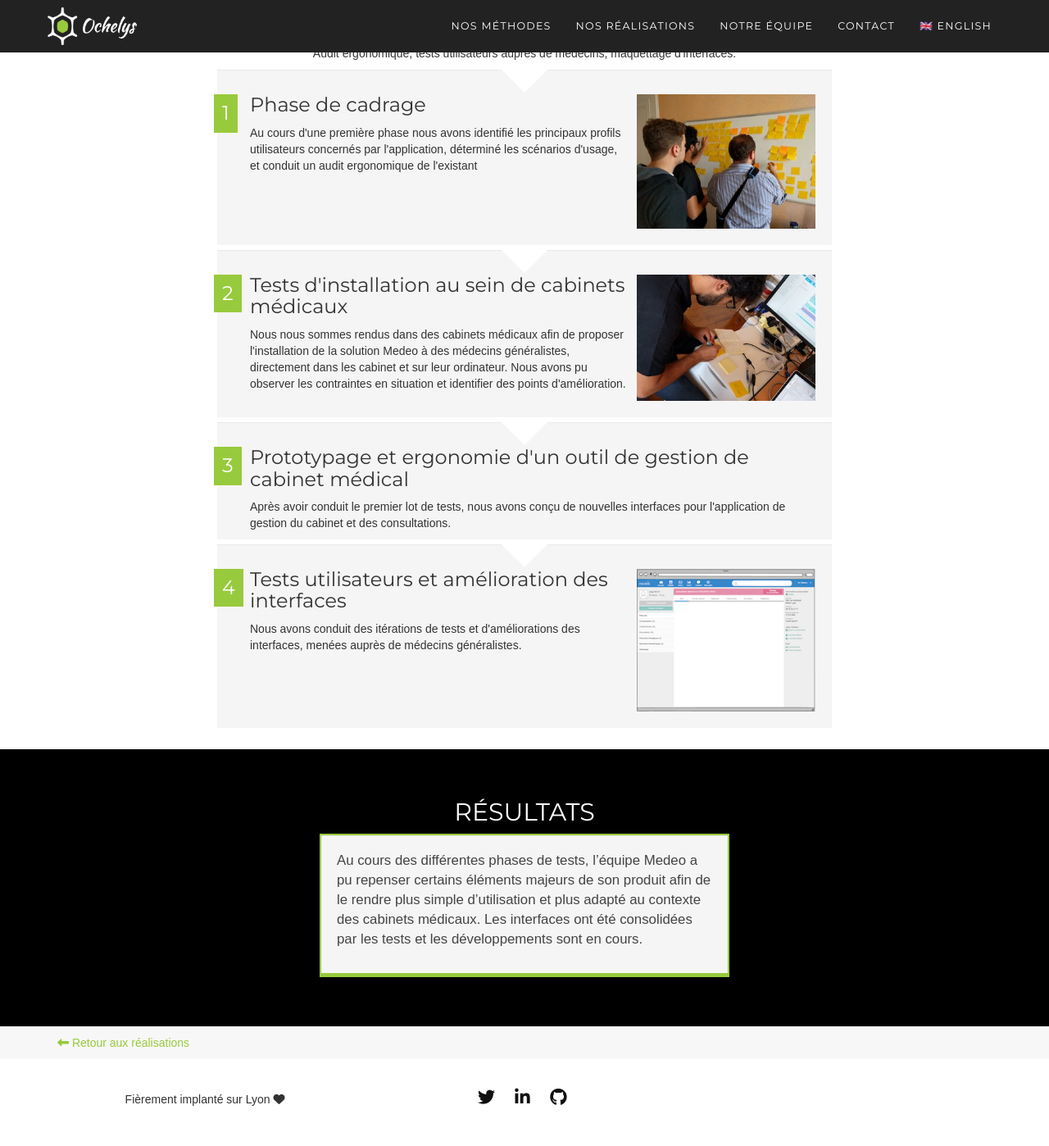
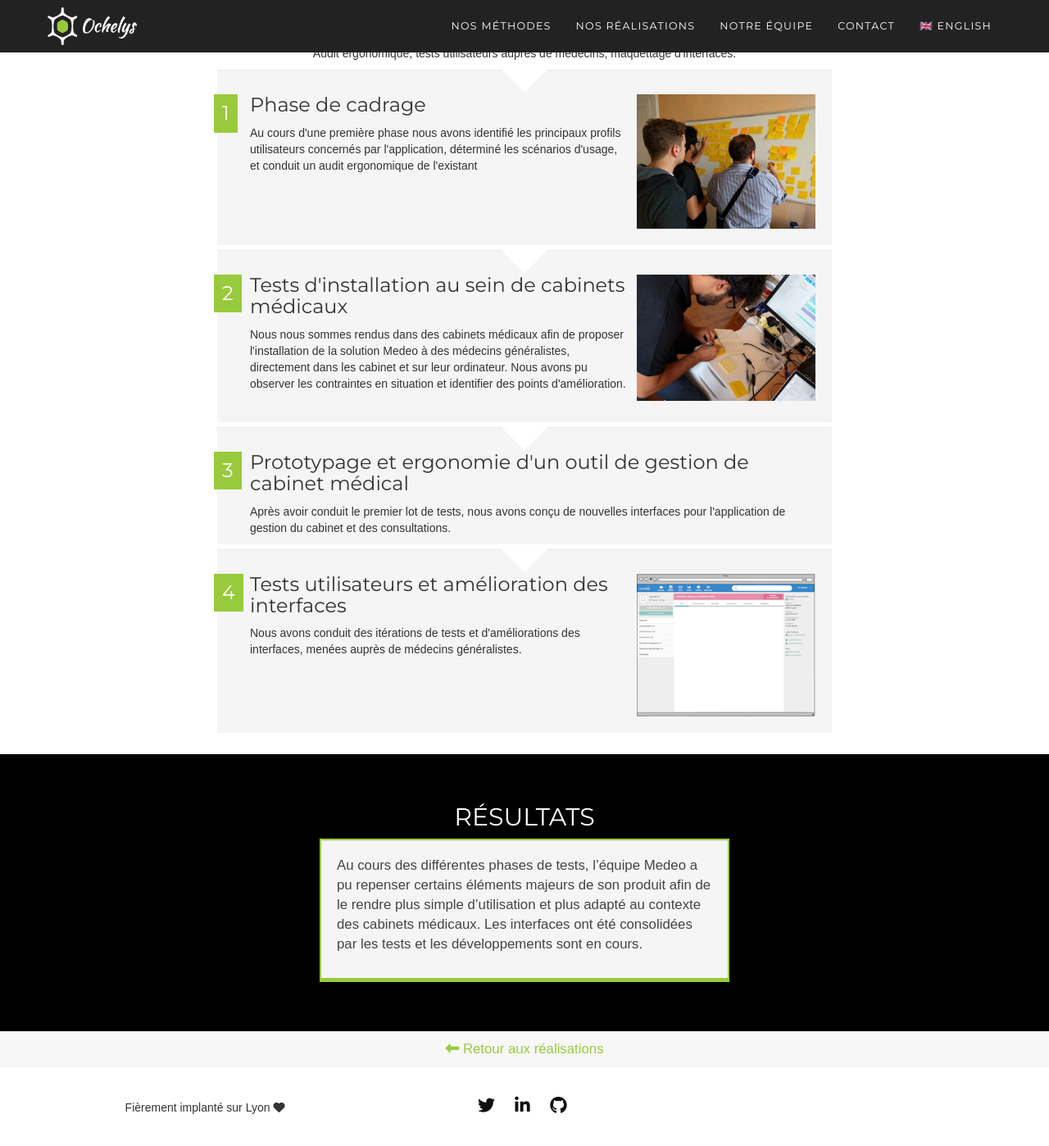
Before and after one commit to Ochelys/ochelys.github.io, a Jekyll site: the page built from _realisations/medeo.md, in a window 1280 px wide and 1400 px high, scrolled down 681 px. Shown: the whole window at 82% size. Built offline with Jekyll 4.4.1, drawn with Linux system fonts in a browser that asks for light colours; nearby versions of some CDN libraries; some web fonts are replaced.

Commit message:
Adjust styles on realisation pages

```diff
--- a/_sass/_realisation.scss
+++ b/_sass/_realisation.scss
@@ -51,8 +51,11 @@
   .media-right {
     width: 33%;
     display: table-cell;
-    vertical-align: middle;
     padding-bottom: 20px;
+    height: 180px;
+  }
+  .step-img {
+    height: auto;
   }
   .step-number {
     position: absolute;
@@ -78,7 +81,8 @@
     }
   }
   .back-link {
-    display: block;
-    margin: 1rem 0;
+    font-size: 120%;
+    margin: 1rem auto;
+    text-align: center;
   }
 }
```
